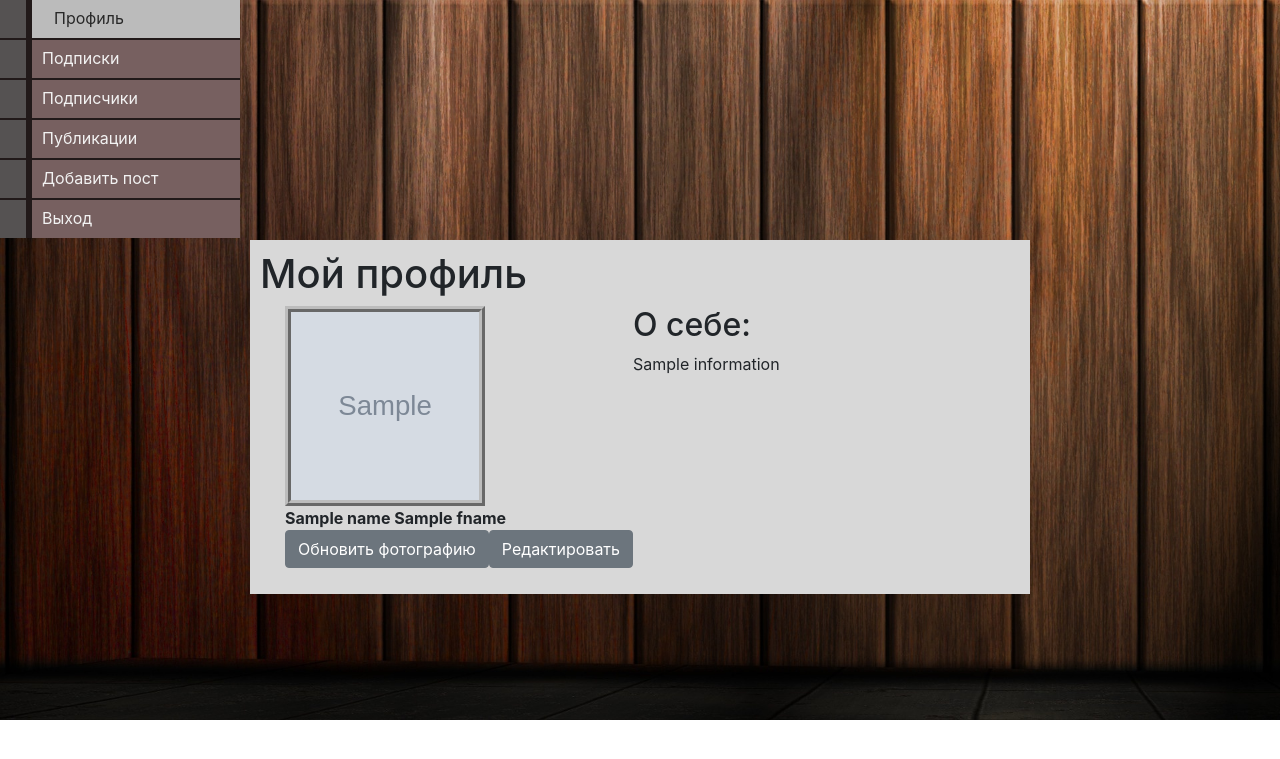
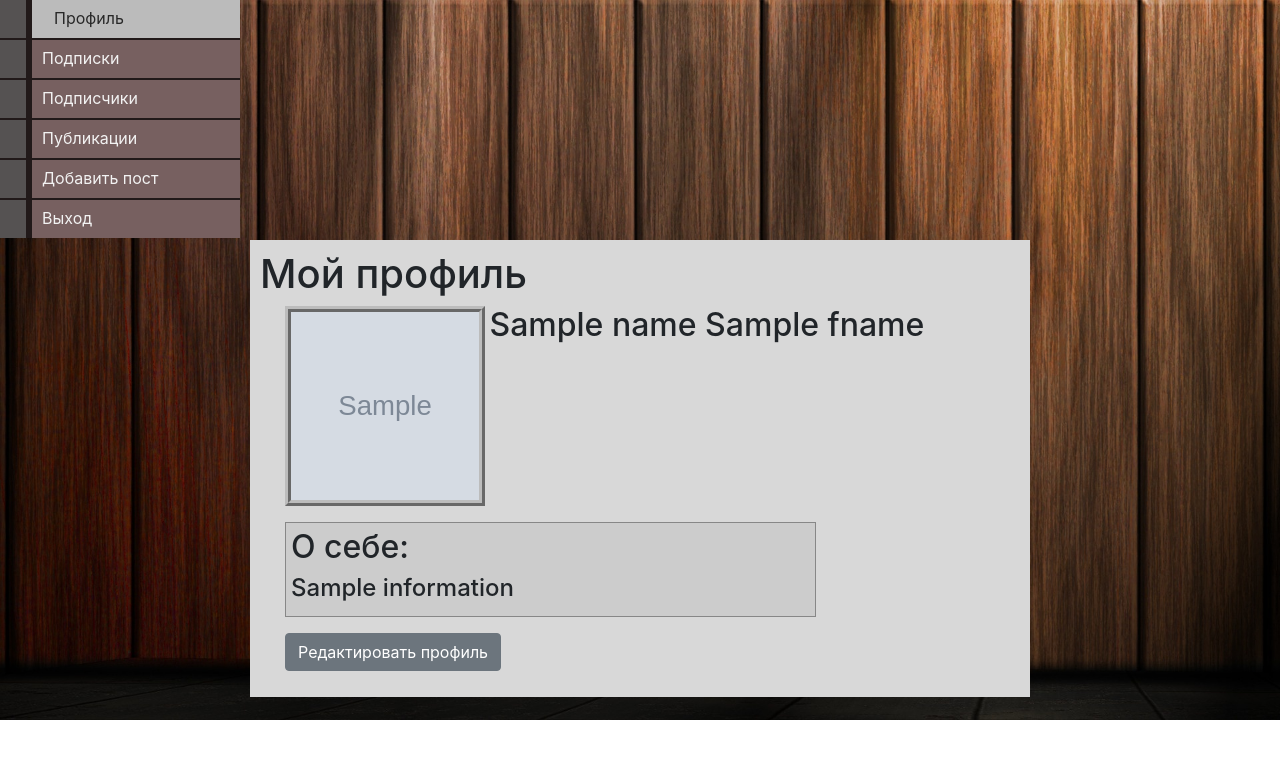
Before and after one commit to Daniil1911/WebFlask, a Flask app: template templates/profile.html in a window 1280 px wide. Shown: the top 759 px of the page. Run offline with Flask 2, Linux system fonts and the light colour scheme; the template is opened without the code that fills it: most values are stand-ins (such as "Sample title", 1, 10 or a date in 2020); grey boxes marked "Sample" are stand-in pictures; some libraries are stand-ins or nearby versions.

Commit message:
000000000

```diff
--- a/main.py
+++ b/main.py
@@ -156,8 +156,8 @@ def profile():
     if user_status:
         name,fname,information = user_model.get_info(user_id)
         image = user_image.get(user_id)
-
-        return render_template('profile.html', name=name,fname=fname,information=information, image=image)
+        user = user_image.get(user_id)
+        return render_template('profile.html', user= user, name=name,fname=fname,information=information, image=image)
     else:
         return redirect('/login')
 @app.route('/rd_profile', methods=['GET', 'POST'])
--- a/templates/profile.html
+++ b/templates/profile.html
@@ -12,28 +12,45 @@
 
 
 <div class="profile-header-img">
-
+    <figure>
     <img width="200px" height="200px" src="http://127.0.0.1:8080{{url_for('static',filename=''+image)}}"  alt="Картинка с рамкой" style=" border: 6px  ridge #BCBCBC;"/>
-
-    <!-- badge -->
-    <div class="rank-label-container">
+        </figure>
+        <figure>
+        <b><h2>{{name}} {{fname}}</h2></b>
+    </figure>
 
 
 
-        <b>{{name}} {{fname}}</b>
+    <figure>
+    <div class="about-title">
+        <h2>О себе:</h2>
+		<h4>{{information}}</h4>
 
-        <div class="profile-button">
-        <a href="/rd_profile" class="btn btn-secondary">Обновить фотографию</button>
-            <a href="/rd_profile" class="btn btn-secondary">Редактировать</a>
-        </div>
+            <style>
+                    .about-title {
+                    width: 531px;
+                    background: #ccc;
+                    padding: 5px;
+                    padding-right: 1px;
+                    border: solid 1px #878787;
+                    float: left;
+
+                    </style>
     </div>
-</div>
-
-<div class="about-title">
-        <h2>О себе:</h2>
-		{{information}}
-    <div class="about">
-    </div>
+    </figure>
 
 </div>
+<a href="/rd_profile" class="btn btn-secondary">Редактировать профиль</a>
+<style>
+.profile-header-img {
+  text-align: top;
+}
+figure {
+  display: inline-block;
+  vertical-align:top;
+}
+figure img {
+    vertical-align:top;
+}
+</style>
 {% endblock %}
```
Also changed, not shown: templates/index.html (+56 -33 lines), templates/users.html (+21 -14 lines), 123.db, static/img/002.jpg (added), static/img/10GUQ_0-mU.png (added), static/img/12.jpg (added), static/img/125665-nature.jpg (added), static/img/8002.jpg (added), static/img/original_7804_oboi_predgore_2560x1600.jpg (added).
